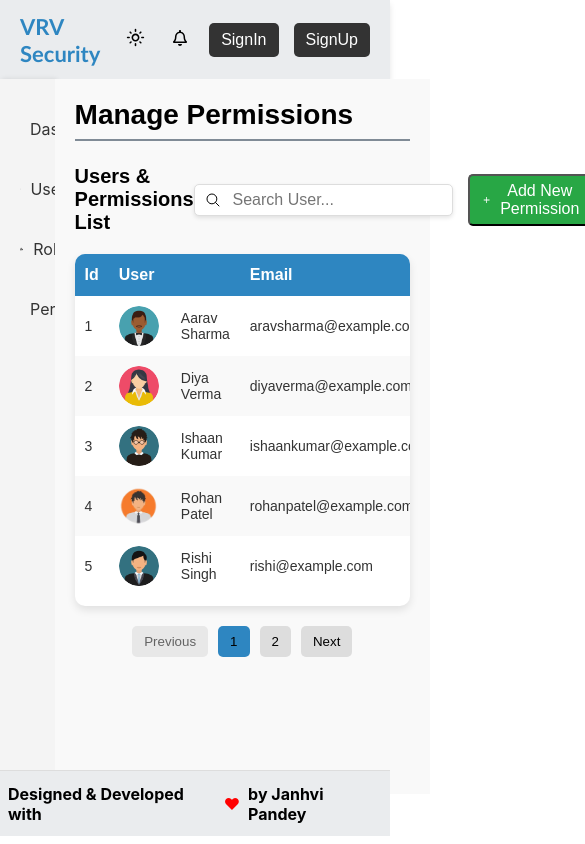
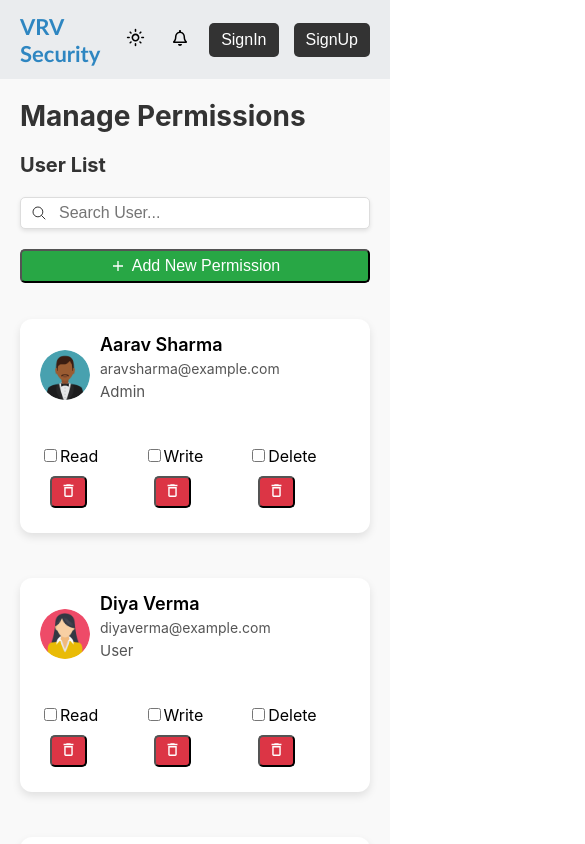
Before and after one commit to Mohammadshoyebb/VRV-Security-Frontend-Assignment, a React (Create React App) app in the folder frontend/: page /managepermission in a window 390 px wide. Shown: the top 844 px of the page, 585 px wide, since content can reach past the window. Built offline with nearby package versions, Linux system fonts and the light colour scheme.

Commit message:
Small Screen Layout for ManagePermission.js

```diff
--- a/frontend/src/components/adminpanel/managepermission/AddPermission.js
+++ b/frontend/src/components/adminpanel/managepermission/AddPermission.js
@@ -22,7 +22,8 @@ const ModalContainer = styled.div`
   border-radius: 10px;
   width: 90%;
   max-width: 500px;
-  padding: 25px;
+  padding: 20px;
+  margin:10px;
   box-shadow: 0px 4px 10px rgba(0, 0, 0, 0.2);
   position: relative;
 `;
--- a/frontend/src/components/adminpanel/managepermission/Permission.js
+++ b/frontend/src/components/adminpanel/managepermission/Permission.js
@@ -25,6 +25,9 @@ const ManagePermissionsContainer = styled.div`
   display: flex;
   height: 80vh;
   margin-bottom: 1rem;
+  @media (max-width: 768px) {
+    display: none;
+  }
 `;
 
 const SidebarContainer = styled.div`
@@ -172,6 +175,7 @@ const ActionIcon = styled.div`
 const AddNewPermissionWrapper = styled.div`
   display: flex;
   align-items: center;
+  justify-content: center;
   font-size: 16px;
   font-weight: 500;
   cursor: pointer;
@@ -213,6 +217,91 @@ const PaginationButton = styled.button`
   &:hover {
     background-color: ${(props) => (props.$isDarkMode ? "#777" : "#bbb")};
   }
+`;
+
+const SmallScreenContainer = styled.div`
+  @media (max-width: 768px) {
+    min-height: 77.5vh;
+    display: block;
+    padding: 20px;
+    color: ${(props) => (props.$isDarkMode ? "#ccc" : "#333")};
+    background-color: ${(props) => (props.$isDarkMode ? "#1a1a1a" : "#f9f9f9")};
+  }
+  display: none;
+`;
+
+const UserCard = styled.div`
+  background-color: ${(props) => (props.$isDarkMode ? "#333" : "#fff")};
+  border-radius: 12px;
+  padding: 15px 20px;
+  box-shadow: 0 4px 8px rgba(0, 0, 0, 0.1);
+  margin-bottom: 25px;
+  display: flex;
+  flex-direction: column;
+  align-items: flex-start;
+  gap: 15px;
+`;
+
+const UserMeta = styled.div`
+  display: flex;
+  gap: 10px;
+  align-items: center;
+`;
+
+const MetaData = styled.div`
+  display: flex;
+  flex-direction: column;
+  justify-content: space-evenly;
+  gap: 5px;
+  color: ${(props) => (props.$isDarkMode ? "#fff" : "#000")};
+`;
+
+const UserAvatar = styled.img`
+  width: 50px;
+  height: 50px;
+  border-radius: 50%;
+  object-fit: cover;
+`;
+
+const SmallScreenCardContainer = styled.div`
+  @media (max-width: 768px) {
+    display: flex;
+    flex-direction: column;
+
+    gap: 20px;
+  }
+`;
+const CardContent = styled.div`
+  display: flex;
+  flex-direction: column;
+  width: 100%;
+  margin-top: 15px;
+`;
+
+const CardUsername = styled.h3`
+  font-size: 18px;
+  margin: 0;
+  font-weight: 600;
+  color: ${(props) => (props.$isDarkMode ? "#fff" : "#000")};
+`;
+
+const CardEmail = styled.p`
+  font-size: 14px;
+  margin: 0;
+  color: ${(props) => (props.$isDarkMode ? "#eaecee" : "#555")};
+`;
+
+const CardRole = styled.p`
+  margin-top: 0;
+  font-size: 15px;
+  color: ${(props) => (props.$isDarkMode ? "#f2f3f4 " : "#555")};
+`;
+const CardLowerWrap = styled.div`
+  display: flex;
+  flex-direction: row;
+  justify-content: space-between;
+  align-items: center;
+  width: 100%;
 `;
 
 const Permission = () => {
@@ -343,12 +432,31 @@ const Permission = () => {
     setPermissions((prevPermissions) => [...prevPermissions, newPermission]);
     setModalState({ isOpen: false });
   };
+  const handleDeletePermission = (userId, permission) => {
+    console.log("Deleting permission:", permission, "for user:", userId);
 
-  const handleDeleteUser = (userId) => {
-    setUsers((prevUsers) => prevUsers.filter((user) => user.id !== userId));
+    setUsers((prevUsers) => {
+      // Update users' permissions
+      const updatedUsers = prevUsers.map((user) =>
+        user.id === userId
+          ? {
+              ...user,
+              permissions: (user.permissions || []).filter(
+                (perm) => perm !== permission
+              ),
+            }
+          : user
+      );
+
+      // Log to check if the state has been updated correctly
+      console.log("Updated users:", updatedUsers);
+
+      return updatedUsers;
+    });
   };
 
   return (
+    <>
       <ManagePermissionsContainer>
         <SidebarContainer>
           <Sidebar />
@@ -398,7 +506,6 @@ const Permission = () => {
                     <th>Email</th>
                     <th>Role</th>
                     <th>Permissions</th>
-                  <th>Actions</th>
                   </tr>
                 </TableHead>
                 <TableBody $isDarkMode={isDarkMode}>
@@ -419,9 +526,10 @@ const Permission = () => {
                             <label key={perm.id}>
                               <input
                                 type="checkbox"
-                              checked={user.permissions?.includes(
-                                perm.permission
-                              )}
+                                checked={
+                                  user.permissions?.includes(perm.permission) ||
+                                  false
+                                }
                                 onChange={(e) =>
                                   handlePermissionChange(
                                     user.id,
@@ -431,17 +539,28 @@ const Permission = () => {
                                 }
                               />
                               {perm.permission}
+                              <button
+                                onClick={() =>
+                                  handleDeletePermission(
+                                    user.id,
+                                    perm.permission
+                                  )
+                                }
+                                style={{
+                                  backgroundColor: "#dc3545",
+                                  color: "white",
+                                  padding: "4px 8px",
+                                  borderRadius: "5px",
+                                  cursor: "pointer",
+                                  marginLeft: "10px",
+                                  marginRight: "15px",
+                                }}
+                              >
+                                <DeleteIcon />
+                              </button>
                             </label>
                           ))}
                         </div>
-                    </td>
-                    <td>
-                      <DeleteButton onClick={() => handleDeleteUser(user.id)}>
-                        <ActionIcon>
-                          {" "}
-                          <DeleteIcon /> Delete
-                        </ActionIcon>
-                      </DeleteButton>
                       </td>
                     </tr>
                   ))}
@@ -486,6 +605,135 @@ const Permission = () => {
           )}
         </MainContent>
       </ManagePermissionsContainer>
+
+      {/* SmallScreen Layout  */}
+
+      <SmallScreenContainer $isDarkMode={isDarkMode}>
+        <SmallScreenCardContainer $isDarkMode={isDarkMode}>
+          <Header $isDarkMode={isDarkMode}>Manage Permissions</Header>
+
+          <SectionHeading $isDarkMode={isDarkMode}>User List</SectionHeading>
+          <SearchContainer $isDarkMode={isDarkMode}>
+            <IoSearchOutline />
+            <input
+              type="text"
+              placeholder="Search User..."
+              value={searchQuery}
+              onChange={(e) => setSearchQuery(e.target.value)}
+            />
+          </SearchContainer>
+          <button
+            onClick={() => setModalState({ isOpen: true, isEditMode: false })}
+            style={{
+              backgroundColor: "#28a745",
+              color: "white",
+              padding: "6px 12px",
+              borderRadius: "5px",
+              cursor: "pointer",
+              marginBottom: "1rem",
+            }}
+          >
+            <AddNewPermissionWrapper>
+              <IoMdAdd style={{ fontSize: "16px", marginRight: "6px" }} />
+              Add New Permission
+            </AddNewPermissionWrapper>
+          </button>
+          {filteredUsers.map((user) => (
+            <UserCard key={user.id} $isDarkMode={isDarkMode}>
+              <UserMeta $isDarkMode={isDarkMode}>
+                <UserAvatar src={user.imageUrl} />
+                <MetaData>
+                  <CardUsername $isDarkMode={isDarkMode}>
+                    {user.username}
+                  </CardUsername>
+                  <CardEmail $isDarkMode={isDarkMode}>{user.email}</CardEmail>
+                  <CardRole $isDarkMode={isDarkMode}>{user.role}</CardRole>
+                </MetaData>
+              </UserMeta>
+              <CardContent>
+                <CardLowerWrap>
+                  <div
+                    style={{
+                      display: "flex",
+                      gap: "10px",
+                      color: isDarkMode ? "white" : "black",
+                    }}
+                  >
+                    {permissions.map((perm) => (
+                      <label key={perm.id}>
+                        <input
+                          type="checkbox"
+                          checked={
+                            user.permissions?.includes(perm.permission) || false
+                          } // Ensure it's always a boolean (true/false)
+                          onChange={(e) =>
+                            handlePermissionChange(
+                              user.id,
+                              perm.permission,
+                              e.target.checked
+                            )
+                          }
+                        />
+                        {perm.permission}
+                        <button
+                          onClick={() =>
+                            handleDeletePermission(user.id, perm.permission)
+                          } // Delete permission
+                          style={{
+                            backgroundColor: "#dc3545",
+                            color: "white",
+                            padding: "4px 8px",
+                            borderRadius: "5px",
+                            cursor: "pointer",
+                            margin: "10px",
+                          }}
+                        >
+                          <DeleteIcon />
+                        </button>
+                      </label>
+                    ))}
+                  </div>
+                </CardLowerWrap>
+              </CardContent>
+            </UserCard>
+          ))}
+          <PaginationControls>
+            <PaginationButton
+              $isDarkMode={isDarkMode}
+              disabled={currentPage === 1}
+              onClick={() => handlePageChange(currentPage - 1)}
+            >
+              Previous
+            </PaginationButton>
+            {Array.from({ length: totalPages }, (_, i) => (
+              <PaginationButton
+                key={i}
+                $isDarkMode={isDarkMode}
+                $isCurrent={currentPage === i + 1}
+                onClick={() => handlePageChange(i + 1)}
+              >
+                {i + 1}
+              </PaginationButton>
+            ))}
+            <PaginationButton
+              $isDarkMode={isDarkMode}
+              disabled={currentPage === totalPages}
+              onClick={() => handlePageChange(currentPage + 1)}
+            >
+              Next
+            </PaginationButton>
+          </PaginationControls>
+
+          {modalState.isOpen && (
+            <AddPermissionModal
+              isOpen={modalState.isOpen}
+              onClose={() => setModalState({ isOpen: false })}
+              onSave={handleAddPermission}
+            />
+          )}
+        </SmallScreenCardContainer>
+      </SmallScreenContainer>
+    </>
   );
 };
 
--- a/frontend/src/components/adminpanel/manageroles/ManageRole.js
+++ b/frontend/src/components/adminpanel/manageroles/ManageRole.js
@@ -536,6 +536,8 @@ const ManageRoles = () => {
         </MainContent>
       </ManageRolesContainer>
 
+      {/* SmallScreen Layout */}
+
       <SmallScreenContainer $isDarkMode={isDarkMode}>
         <SmallScreenCardContainer $isDarkMode={isDarkMode}>
           <Header $isDarkMode={isDarkMode}>Manage Roles</Header>
```
Lines whose indentation alone changed are shown as unchanged.
